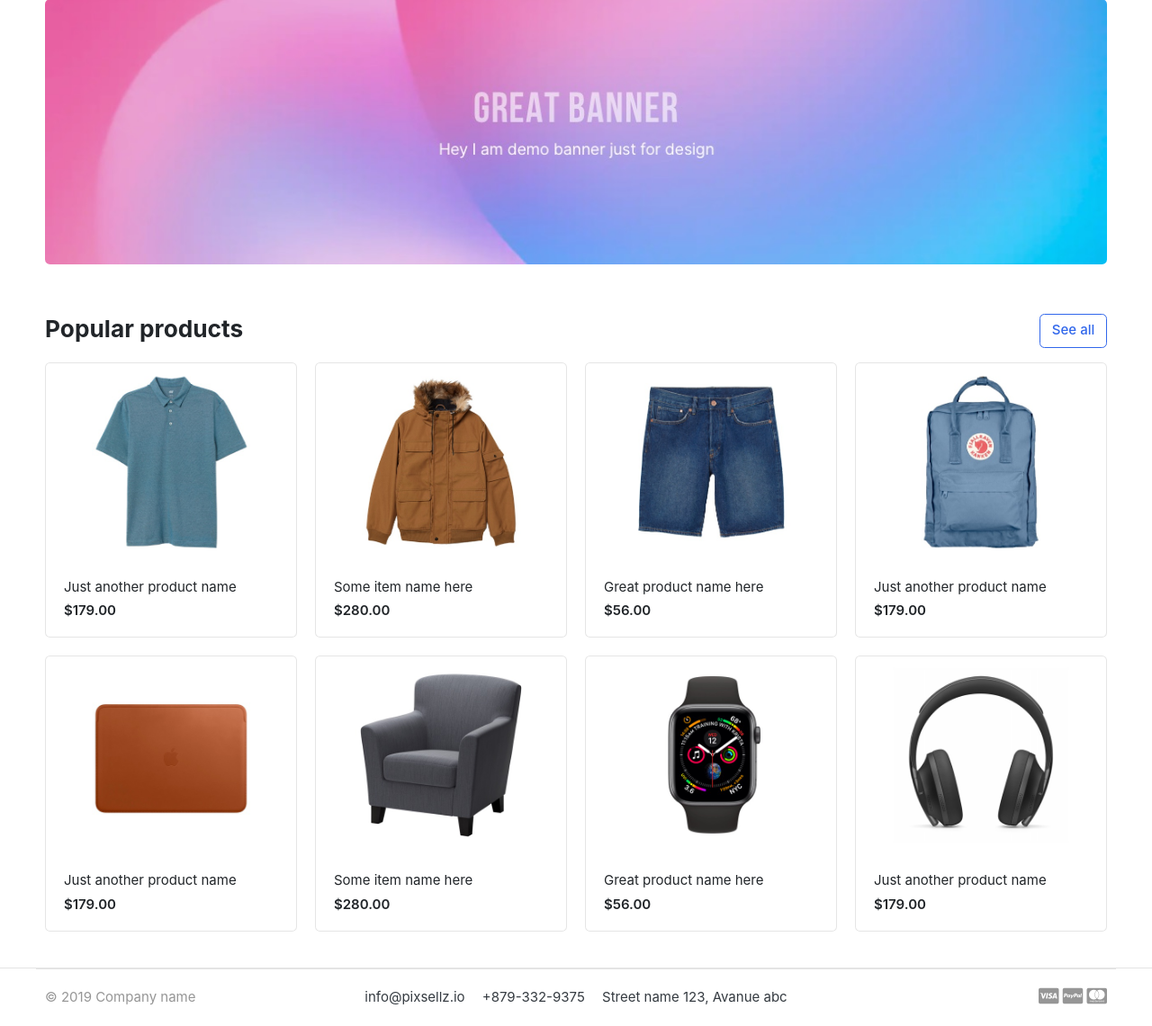
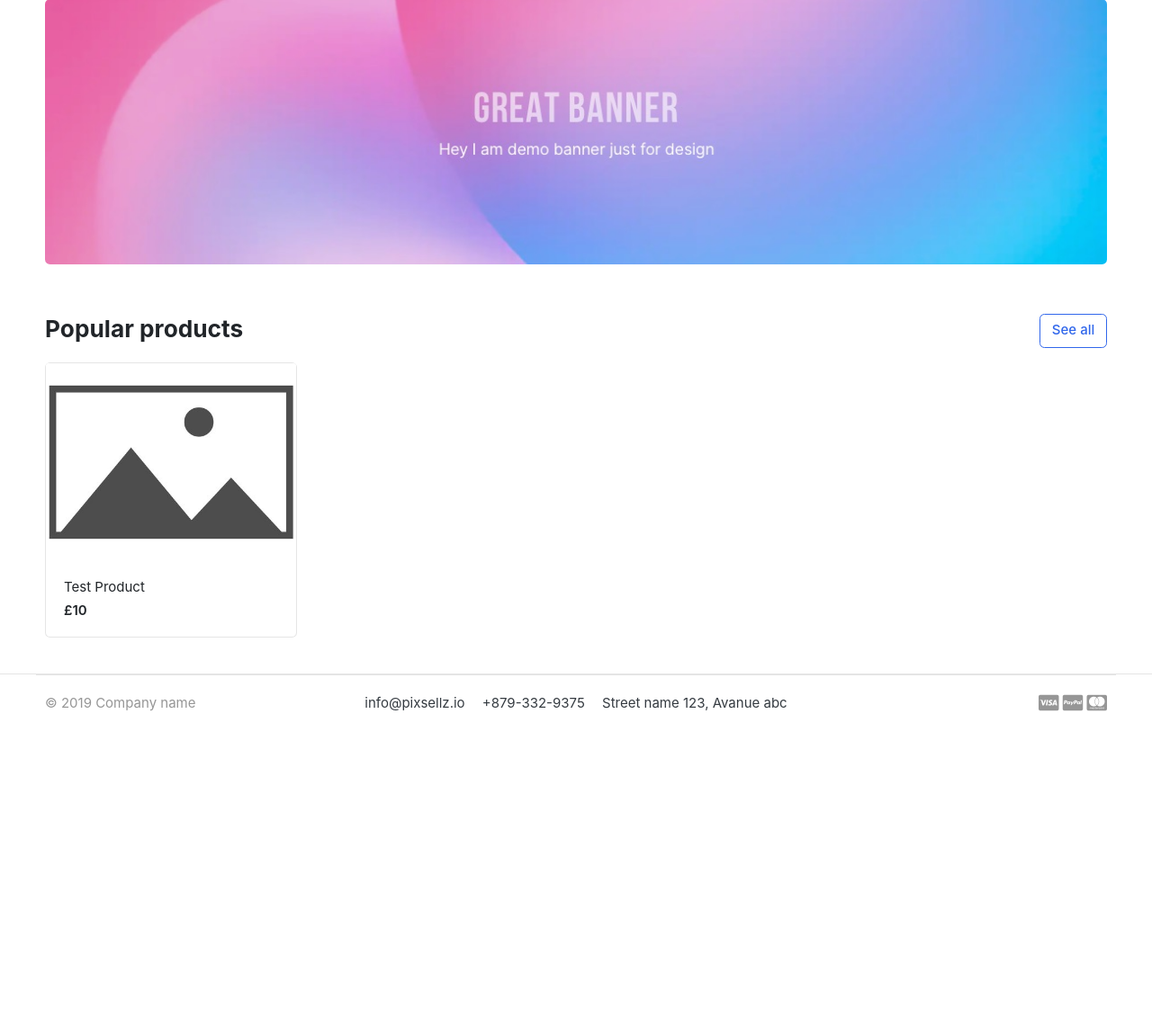
Before and after one commit to jayc595/InfiniteShopper, a Django app: page / in a window 1280 px wide. Shown: the part 139-1280 px from the top of the page at 90% size. After the commit the page ends 930 px from the top, so only its background shows below. Run offline with Django 4.2, Linux system fonts and the light colour scheme; data comes from the database, SQL or seed files in the repository; some libraries are stand-ins or nearby versions; some web fonts are replaced.

Commit message:
showing products on homepage

```diff
--- a/infiniteShopper/views.py
+++ b/infiniteShopper/views.py
@@ -1,5 +1,11 @@
 from django.shortcuts import render
+from store.models import Product
 
 
 def home(request):
-    return render(request, 'home.html')
+    products = Product.objects.all().filter(is_available=True)
+
+    context = {
+        'products': products,
+    }
+    return render(request, 'home.html', context)
--- a/templates/home.html
+++ b/templates/home.html
@@ -2,9 +2,6 @@
 {% load static %}
 
 {% block content %}
-
-
-
 
 <!-- ========================= SECTION MAIN ========================= -->
 <section class="section-intro padding-y-sm">
@@ -29,89 +26,22 @@
 
 
 <div class="row">
+	{% for product in products %}
 	<div class="col-md-3">
 		<div class="card card-product-grid">
-			<a href="./product-detail.html" class="img-wrap"> <img src="{% static 'images/items/1.jpg' %}"> </a>
+			<a href="./product-detail.html" class="img-wrap"> <img src="{{ product.product_images.url }}"> </a>
 			<figcaption class="info-wrap">
-				<a href="./product-detail.html" class="title">Just another product name</a>
-				<div class="price mt-1">$179.00</div> <!-- price-wrap.// -->
+				<a href="./product-detail.html" class="title">{{ product.product_name }}</a>
+				<div class="price mt-1">£{{ product.product_price }}</div> <!-- price-wrap.// -->
 			</figcaption>
 		</div>
 	</div> <!-- col.// -->
-	<div class="col-md-3">
-		<div class="card card-product-grid">
-			<a href="./product-detail.html" class="img-wrap"> <img src="{% static 'images/items/2.jpg' %}"> </a>
-			<figcaption class="info-wrap">
-				<a href="./product-detail.html" class="title">Some item name here</a>
-				<div class="price mt-1">$280.00</div> <!-- price-wrap.// -->
-			</figcaption>
-		</div>
-	</div> <!-- col.// -->
-	<div class="col-md-3">
-		<div class="card card-product-grid">
-			<a href="./product-detail.html" class="img-wrap"> <img src="{% static 'images/items/3.jpg' %}"> </a>
-			<figcaption class="info-wrap">
-				<a href="./product-detail.html" class="title">Great product name here</a>
-				<div class="price mt-1">$56.00</div> <!-- price-wrap.// -->
-			</figcaption>
-		</div>
-	</div> <!-- col.// -->
-	<div class="col-md-3">
-		<div class="card card-product-grid">
-			<a href="./product-detail.html" class="img-wrap"> <img src="{% static 'images/items/4.jpg' %}"> </a>
-			<figcaption class="info-wrap">
-				<a href="./product-detail.html" class="title">Just another product name</a>
-				<div class="price mt-1">$179.00</div> <!-- price-wrap.// -->
-			</figcaption>
-		</div>
-	</div> <!-- col.// -->
-	<div class="col-md-3">
-		<div class="card card-product-grid">
-			<a href="./product-detail.html" class="img-wrap"> <img src="{% static 'images/items/5.jpg' %}"> </a>
-			<figcaption class="info-wrap">
-				<a href="./product-detail.html" class="title">Just another product name</a>
-				<div class="price mt-1">$179.00</div> <!-- price-wrap.// -->
-			</figcaption>
-		</div>
-	</div> <!-- col.// -->
-	<div class="col-md-3">
-		<div class="card card-product-grid">
-			<a href="./product-detail.html" class="img-wrap"> <img src="{% static 'images/items/6.jpg' %}"> </a>
-			<figcaption class="info-wrap">
-				<a href="./product-detail.html" class="title">Some item name here</a>
-				<div class="price mt-1">$280.00</div> <!-- price-wrap.// -->
-			</figcaption>
-		</div>
-	</div> <!-- col.// -->
-	<div class="col-md-3">
-		<div class="card card-product-grid">
-			<a href="./product-detail.html" class="img-wrap"> <img src="{% static 'images/items/7.jpg' %}"> </a>
-			<figcaption class="info-wrap">
-				<a href="./product-detail.html" class="title">Great product name here</a>
-				<div class="price mt-1">$56.00</div> <!-- price-wrap.// -->
-			</figcaption>
-		</div>
-	</div> <!-- col.// -->
-	<div class="col-md-3">
-		<div class="card card-product-grid">
-			<a href="./product-detail.html" class="img-wrap"> <img src="{% static 'images/items/9.jpg' %}"> </a>
-			<figcaption class="info-wrap">
-				<a href="./product-detail.html" class="title">Just another product name</a>
-				<div class="price mt-1">$179.00</div> <!-- price-wrap.// -->
-			</figcaption>
-		</div>
-	</div> <!-- col.// -->
+	{% endfor %}
 </div> <!-- row.// -->
 
 </div><!-- container // -->
 </section>
 <!-- ========================= SECTION  END// ========================= -->
-
-
-
-
-
-
 </body>
 </html>
 
```
